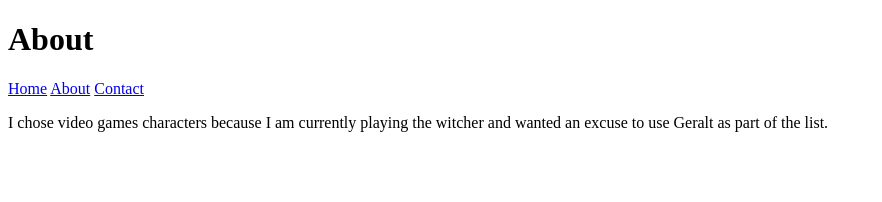
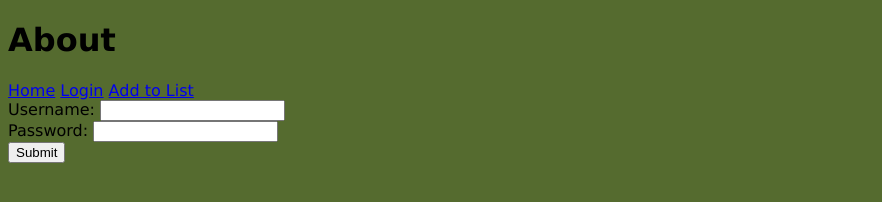
Before and after one commit to joslaflamme/staticExpressSite, a website: page Views/about.html in a window 1280 px wide. Shown: the whole page, without its empty margins (0-882 px from the left). Drawn offline with Linux system fonts and the light colour scheme.

Commit message:
Updated to Assignment 1's requirements

```diff
--- a/Views/about.html
+++ b/Views/about.html
@@ -5,19 +5,22 @@
     <meta name="viewport" content="width=device-width, initial-scale=1.0">
     <meta http-equiv="X-UA-Compatible" content="ie=edge">
     <title>Static Express Server</title>
+    <link rel="stylesheet" href="css/style.css" type="text/css">
 </head>
 <body>
     <div>
         <h1>About</h1>
         <nav>
                 <a href="index.html">Home</a>
-                <a href="about.html">About</a>
-                <a href="contact.html">Contact</a>
+                <a href="about.html">Login</a>
+                <a href="contact.html">Add to List</a>
         </nav>
+        <form action="">
+            Username: <input type="text" name="username"><br>
+            Password: <input type="text" name="password"><br>
+            <input type="submit" value="Submit">
+        </form>
 
-        <p>
-            I chose video games characters because I am currently playing the witcher and wanted an excuse to use Geralt as part of the list.
-        </p>
     </div>
 </body>
 </html>
```
Also changed, not shown: Views/contact.html (+3 -2 lines), Views/index.html (+8 -4 lines), Views/images/geralt.png (added).
